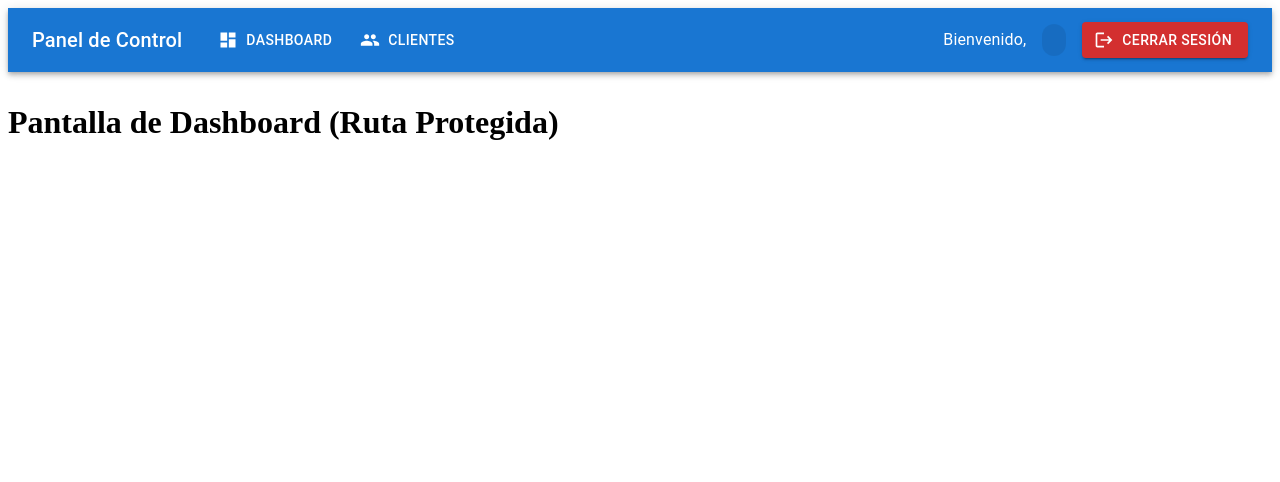
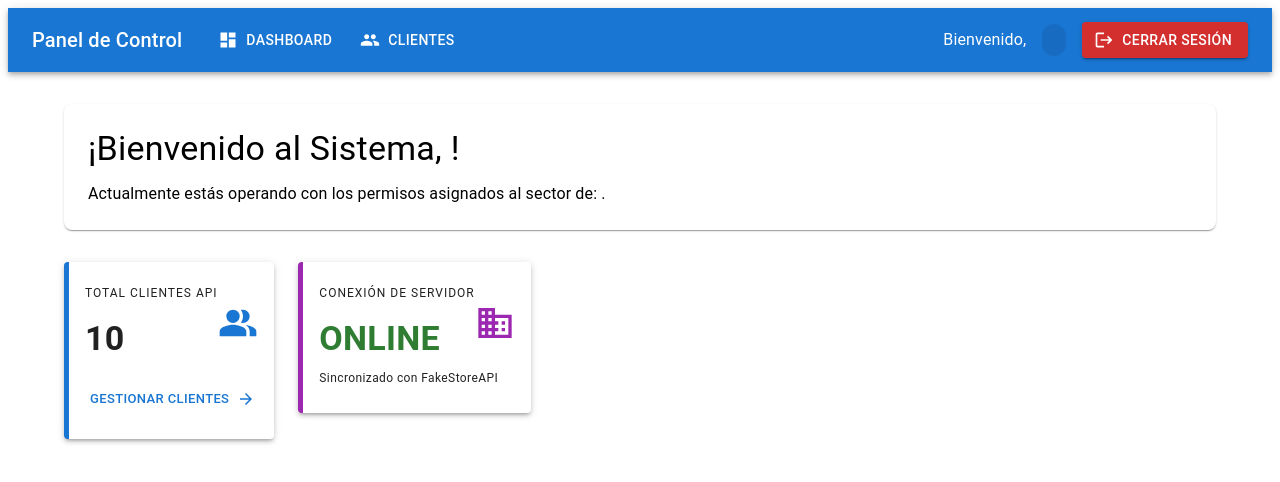
Before and after one commit to mmariotti08/pv_TrabajoIntegrador_gp06, a React (Vite) app in the folder pvTrabajoIntegralGrupo06/: page /dashboard in a window 1280 px wide. Shown: the top 482 px of the page. Built offline with nearby package versions, Linux system fonts and the light colour scheme; sample sign-in values are in the browser's storage.

Commit message:
dashboard MatiasMAriotti

```diff
--- a/pvTrabajoIntegralGrupo06/src/views/Dashboard.jsx
+++ b/pvTrabajoIntegralGrupo06/src/views/Dashboard.jsx
@@ -1,4 +1,78 @@
+import { useContext } from 'react';
+import { AdminContext } from '../context/AdminContext';
+import { Container, Typography, Grid, Card, CardContent, Box, Button } from '@mui/material';
+import { Link } from 'react-router-dom';
+import PeopleAltIcon from '@mui/icons-material/PeopleAlt';
+import BusinessIcon from '@mui/icons-material/Business';
+import ArrowForwardIcon from "@mui/icons-material/ArrowForward";
+
 const Dashboard = () => {
-  return <h1>Pantalla de Dashboard (Ruta Protegida)</h1>;
+  const { admin } = useContext(AdminContext);
+
+  return (
+    <Container maxWidth="lg" sx={{ mt: 2 }}>
+      {/* Mensaje de Bienvenida usando el Estado Global del Módulo A */}
+      <Box sx={{ mb: 4, p: 3, bgcolor: 'background.paper', borderRadius: 2, boxShadow: 1 }}>
+        <Typography variant="h4" component="h1" gutterBottom>
+          ¡Bienvenido al Sistema, {admin?.nombre}!
+        </Typography>
+        <Typography variant="body1" color="text.secondary">
+          Actualmente estás operando con los permisos asignados al sector de: <strong>{admin?.sector}</strong>.
+        </Typography>
+      </Box>
+
+      {/* Tarjetas de Métricas Globales Simuladas (Estructura de Panel) */}
+      <Grid container spacing={3}>
+        <Grid item xs={12} sm={6} md={4}>
+          <Card elevation={3} sx={{ borderLeft: '5px solid #1976d2' }}>
+            <CardContent>
+              <Box sx={{ display: 'flex', alignItems: 'center', justifyContent: 'space-between' }}>
+                <Box>
+                  <Typography color="text.secondary" variant="overline">
+                    Total Clientes API
+                  </Typography>
+                  <Typography variant="h4" sx={{ fontWeight: 'bold', my: 1 }}>
+                    10
+                  </Typography>
+                </Box>
+                <PeopleAltIcon sx={{ fontSize: 40, color: '#1976d2' }} />
+              </Box>
+              <Button
+                component={Link}
+                to="/clientes"
+                size="small"
+                endIcon={<ArrowForwardIcon />}
+                sx={{ mt: 2 }}
+              >
+                Gestionar Clientes
+              </Button>
+            </CardContent>
+          </Card>
+        </Grid>
+
+        <Grid item xs={12} sm={6} md={4}>
+          <Card elevation={3} sx={{ borderLeft: '5px solid #9c27b0' }}>
+            <CardContent>
+              <Box sx={{ display: 'flex', alignItems: 'center', justifyContent: 'space-between' }}>
+                <Box>
+                  <Typography color="text.secondary" variant="overline">
+                    Conexión de Servidor
+                  </Typography>
+                  <Typography variant="h4" sx={{ fontWeight: 'bold', my: 1, color: 'success.main' }}>
+                    ONLINE
+                  </Typography>
+                </Box>
+                <BusinessIcon sx={{ fontSize: 40, color: '#9c27b0' }} />
+              </Box>
+              <Typography variant="caption" color="text.secondary" display="block" sx={{ mt: 3.5 }}>
+                Sincronizado con FakeStoreAPI
+              </Typography>
+            </CardContent>
+          </Card>
+        </Grid>
+      </Grid>
+    </Container>
+  );
 };
+
 export default Dashboard;
```
